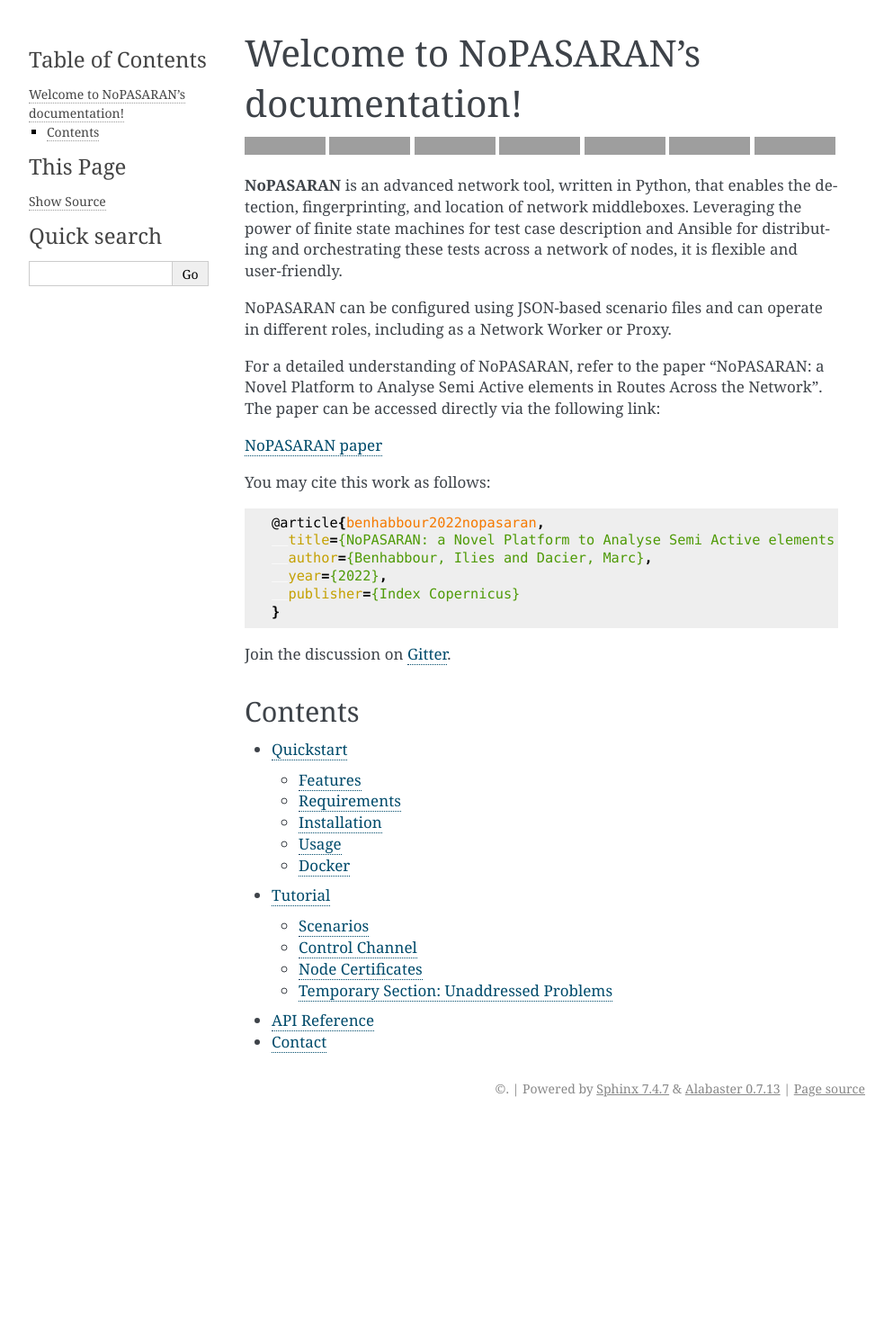
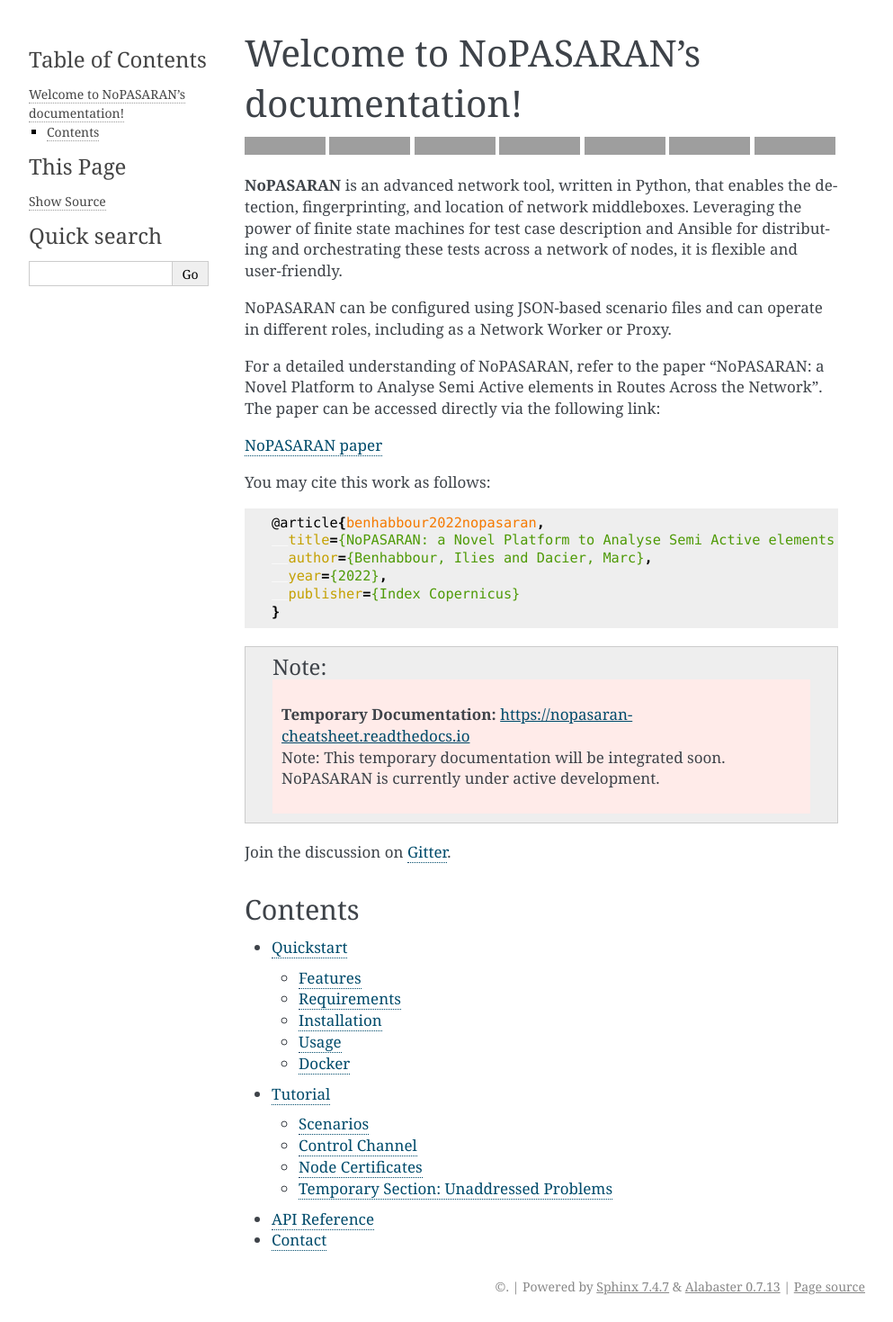
Before and after one commit to BenIlies/NoPASARAN, a Sphinx documentation site: the page built from docs/index.rst, in a window 1280 px wide, cut to the strip 0-1469 px from the top of the page. Shown: the whole strip at 90% size, without its empty margins (148-1141 px from the left). Built offline with Sphinx 7.4.7, drawn with Linux system fonts in a browser that asks for light colours; before the commit the page ends 1249 px from its top, so only the background shows below that; grey boxes are pictures that could not be loaded.

```diff
--- a/docs/index.rst
+++ b/docs/index.rst
@@ -35,6 +35,19 @@
      publisher={Index Copernicus}
    }
 
+.. note::
+
+   .. raw:: html
+
+      <div style="background-color: #ffebe9; padding: 10px;">
+         <p>
+            <strong>Temporary Documentation:</strong>
+            <a href="https://nopasaran-cheatsheet.readthedocs.io">https://nopasaran-cheatsheet.readthedocs.io</a>
+            <br>
+            Note: This temporary documentation will be integrated soon. NoPASARAN is currently under active development.
+         </p>
+      </div>
+
 Join the discussion on `Gitter <https://app.gitter.im/#/room/#nopasaran:gitter.im>`_.
 
 Contents
--- a/requirements.txt
+++ b/requirements.txt
@@ -3,5 +3,3 @@
 pyOpenSSL
 service_identity
 ipsecparse
-ansible
-certbot
```
Also changed, not shown: 2 other files.
